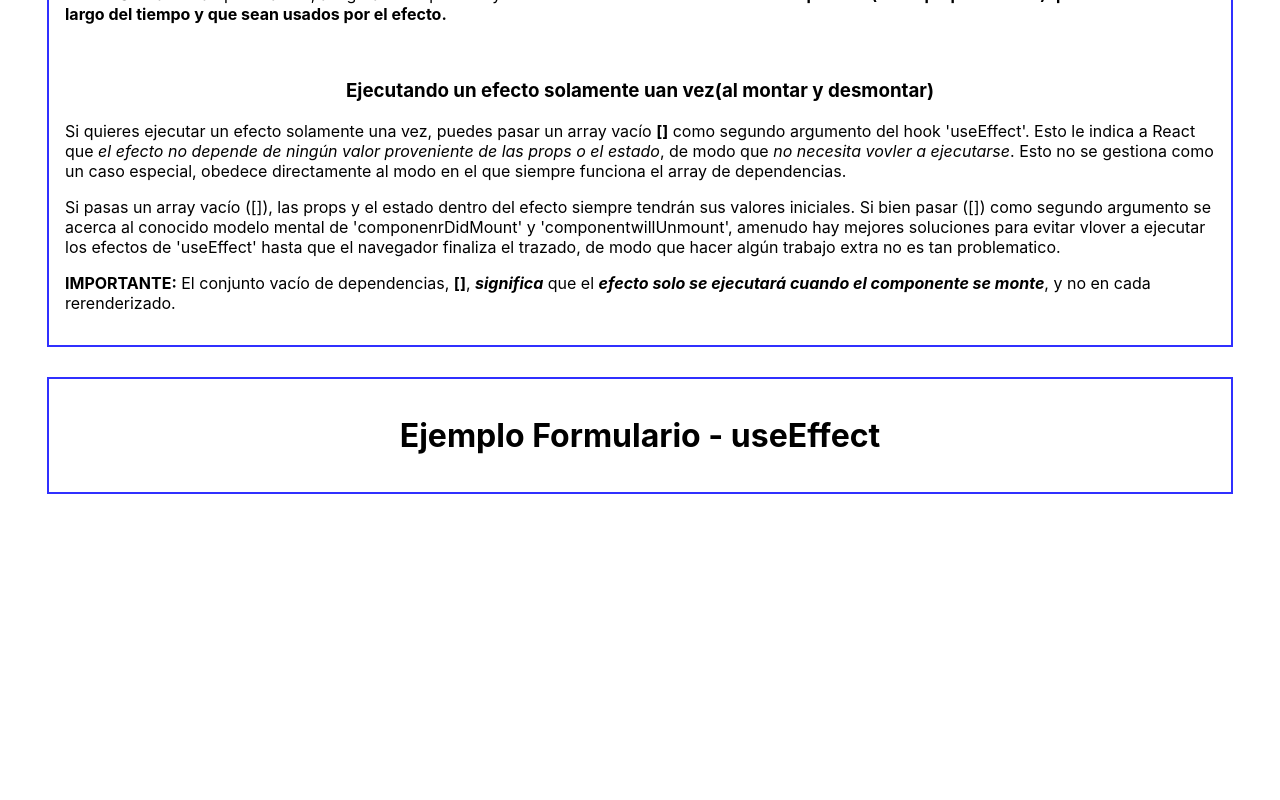
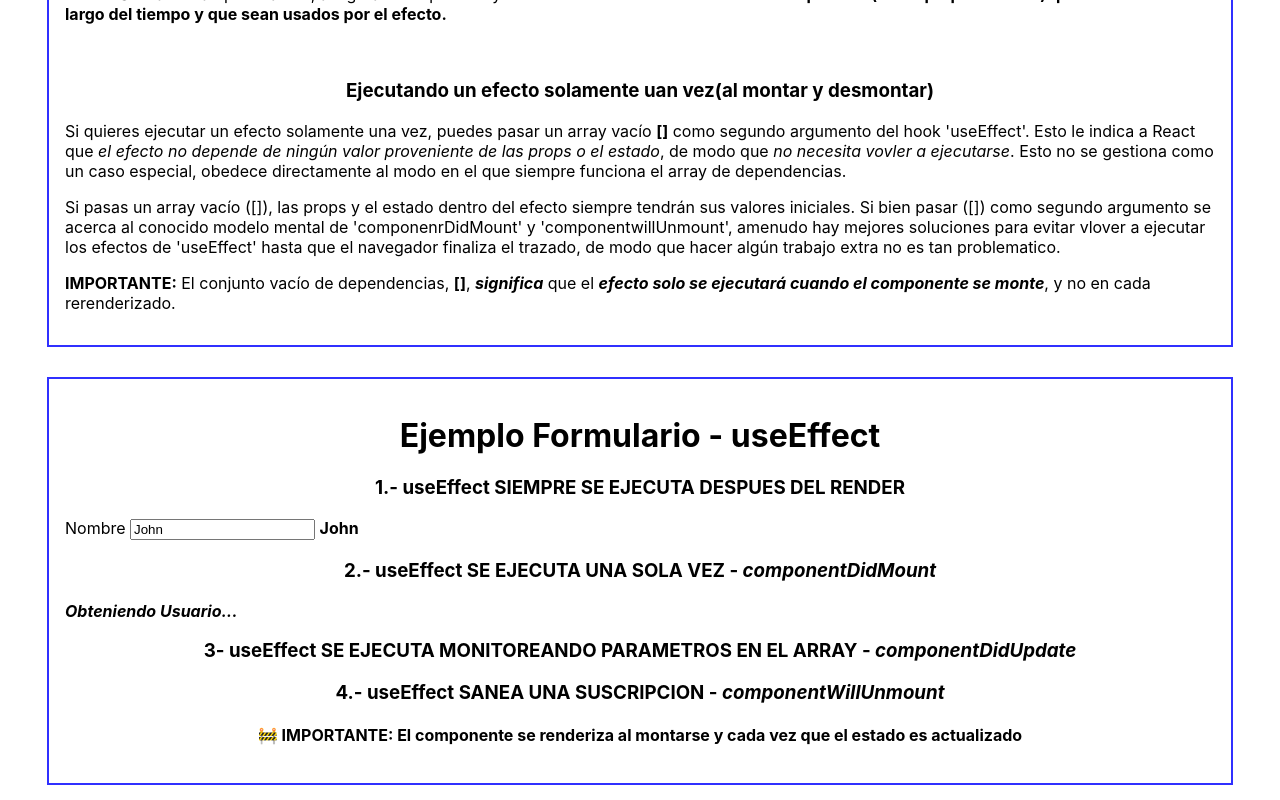
Before and after one commit to icao/curso-react, a React (Create React App) app in the folder 43-hook-use-effect/: page / in a window 1280 px wide. Shown: the part 2632-3432 px from the top of the page. Before the commit the page ends 3141 px from the top, so only its background shows below. Built offline with nearby package versions, Linux system fonts and the light colour scheme; no server answers.

Commit message:
Implementacion de 2 ejempos

```diff
--- a/43-hook-use-effect/src/components/example-use-effect/ExampleUseEffect.jsx
+++ b/43-hook-use-effect/src/components/example-use-effect/ExampleUseEffect.jsx
@@ -4,6 +4,114 @@ const ExampleUseEffect = () => {
   return (
     <>
       <h1>Ejemplo Formulario - useEffect</h1>
+      <h3>1.- useEffect SIEMPRE SE EJECUTA DESPUES DEL RENDER</h3>
+      <PrimerEjemplo />
+      <h3>
+        2.- useEffect SE EJECUTA UNA SOLA VEZ - <em>componentDidMount</em>
+      </h3>
+      <SegundoEjemplo />
+      <h3>
+        3- useEffect SE EJECUTA MONITOREANDO PARAMETROS EN EL ARRAY -{' '}
+        <em>componentDidUpdate</em>
+      </h3>
+      <h3>
+        4.- useEffect SANEA UNA SUSCRIPCION - <em>componentWillUnmount</em>
+      </h3>
+      <h4>
+        <span role='img' aria-label='jsx-a11y/aria-proptypes'>
+          🚧{' '}
+        </span>
+        IMPORTANTE: El componente se renderiza al montarse y cada vez que el
+        estado es actualizado
+      </h4>
+    </>
+  )
+}
+
+const PrimerEjemplo = () => {
+  const [nombre, setNombre] = useState('John')
+
+  useEffect(() => {
+    console.log(
+      `%cEj1. useEffect -> Estoy montado y me ejecuto siempre que me renderizo`,
+      'color: darkturquoise; font-weight: bold; font-size: 18px;'
+    )
+  })
+
+  const handleChange = event => {
+    let value = event.target.value
+    setNombre(value)
+  }
+
+  return (
+    <>
+      <form>
+        <label htmlFor='id-name'>
+          Nombre{' '}
+          <input
+            id='id-name'
+            name='nombre'
+            type='text'
+            placeholder='Nombre'
+            value={nombre}
+            onChange={handleChange}
+          />
+        </label>{' '}
+        <strong>{nombre}</strong>
+      </form>
+    </>
+  )
+}
+
+const SegundoEjemplo = () => {
+  const [nombre, setNombre] = useState('')
+
+  useEffect(() => {
+    console.log(
+      `%cEj2. useEffect -> Estoy montado y me ejecuto solo una vez`,
+      'color: #3030ff; font-weight: bold; font-size: 18px;'
+    )
+    obtenerUsuario().then(user => setNombre(user.name.first))
+  }, [])
+
+  async function obtenerUsuario() {
+    try {
+      let respuesta = await fetch('https://randomuser.me/api/')
+      let {
+        results: [data],
+      } = await respuesta.json()
+      return data
+    } catch (error) {
+      console.log('No se pudo obtener el recurso')
+    }
+  }
+
+  function handleChange(event) {
+    let value = event.target.value
+    setNombre(value)
+  }
+
+  return (
+    <>
+      {nombre.length !== 0 ? (
+        <form>
+          <label htmlFor='id-user'>
+            Nombre{' '}
+            <input
+              id='id-user'
+              name='nombre'
+              type='text'
+              placeholder='Nombre'
+              value={nombre}
+              onChange={handleChange}
+            />
+          </label>
+        </form>
+      ) : (
+        <strong>
+          <em>Obteniendo Usuario...</em>
+        </strong>
+      )}
     </>
   )
 }
```
